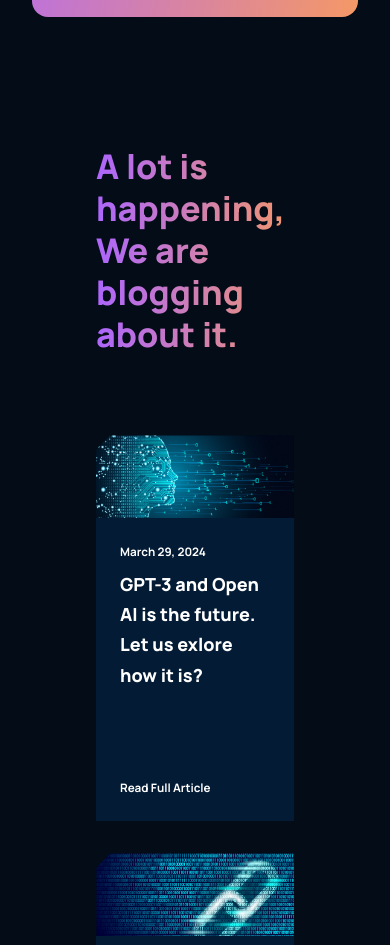
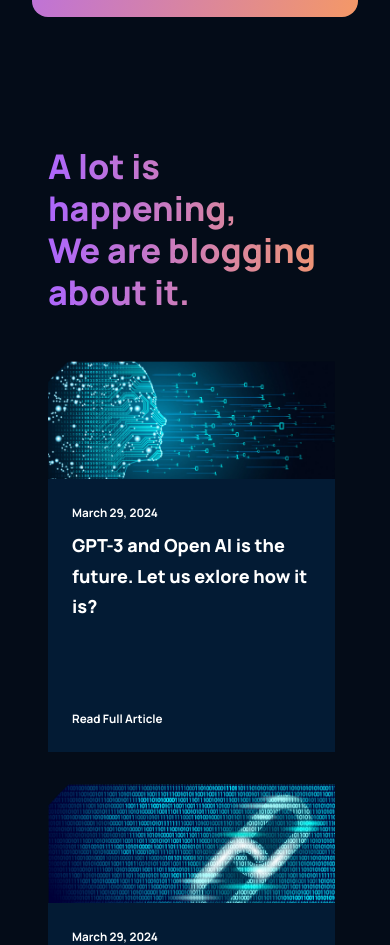
Before and after one commit to ankurnanaware23/GPT-3_using_react, a React (Create React App) app: page / in a window 390 px wide. Shown: the part 4654-5599 px from the top of the page. Built offline with nearby package versions, Linux system fonts and the light colour scheme.

Commit message:
modified:   src/containers/blog/blog.css

```diff
--- a/src/containers/blog/blog.css
+++ b/src/containers/blog/blog.css
@@ -69,7 +69,12 @@
     }
 }
 
-@media screen and (max-width: 550px) {
+@media screen and (max-width: 480px) {
+    .gpt3__blog-heading , .gpt3__blog-container{
+        width: 145%;
+        margin: 0 -3rem 3rem -3rem;
+
+    }
     .gpt3__blog-heading h1 {
         font-size: 34px;
         line-height: 42px;
```
